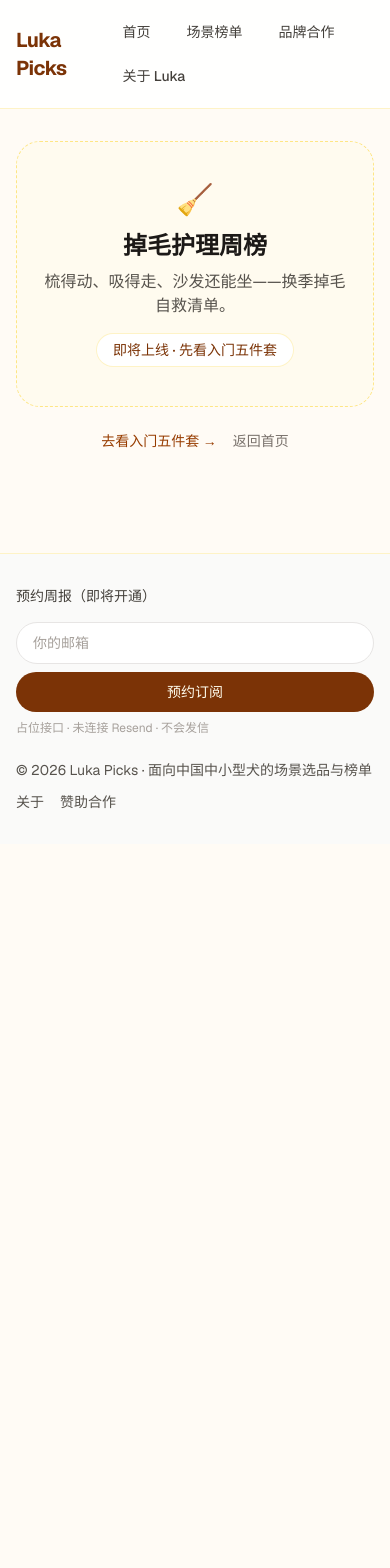
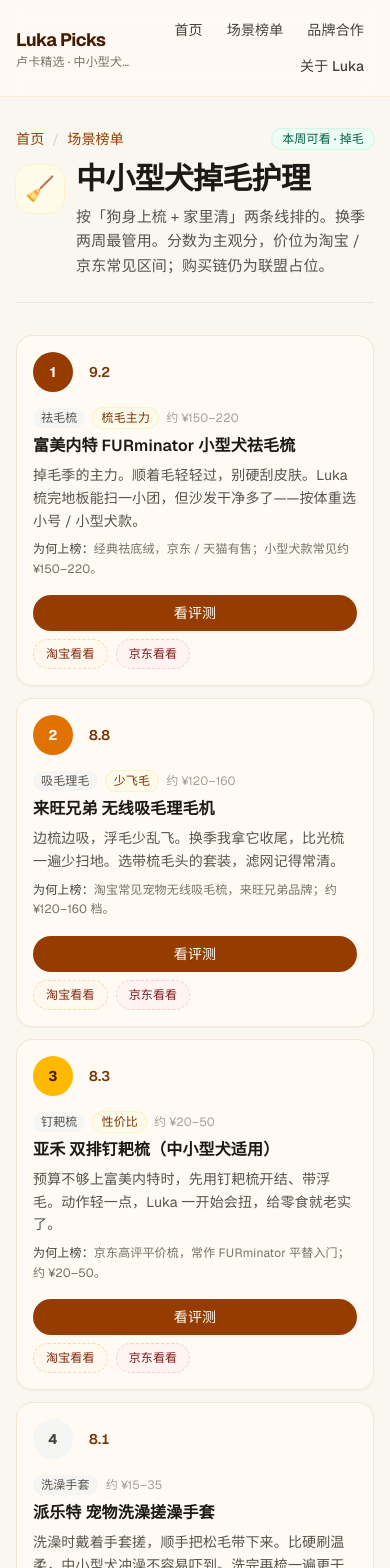
Before and after one commit to TTJJ0418/luka-picks, a Next.js app: page /rank/shedding-care in a window 390 px wide. Shown: the top 1568 px of the page. Before the commit the page ends 844 px from the top, so only its background shows below. Built offline with nearby package versions, Linux system fonts and the light colour scheme.

Commit message:
feat(week1-d6-7): polish UI, live shedding-care ranking, OPS handbook
Warmer cream palette, sticky header, mobile spacing. Make
/rank/shedding-care live with 5 real China products. Add OPS.md
for products, affiliates, Resend, deploy blockers, and guardrails.

```diff
--- a/src/app/globals.css
+++ b/src/app/globals.css
@@ -1,13 +1,25 @@
 @import "tailwindcss";
 
 :root {
-  --background: #fffbf5;
-  --foreground: #1c1917;
+  --background: #faf6f0;
+  --foreground: #292524;
+  --cream: #fffaf3;
+  --ink: #1c1917;
+  --muted: #78716c;
+  --accent: #9a3412;
+  --accent-soft: #fff7ed;
+  --line: #f5e6d3;
 }
 
 @theme inline {
   --color-background: var(--background);
   --color-foreground: var(--foreground);
+  --color-cream: var(--cream);
+  --color-ink: var(--ink);
+  --color-muted: var(--muted);
+  --color-accent: var(--accent);
+  --color-accent-soft: var(--accent-soft);
+  --color-line: var(--line);
   --font-sans: var(--font-geist-sans);
   --font-mono: var(--font-geist-mono);
 }
@@ -15,6 +27,13 @@
 body {
   background: var(--background);
   color: var(--foreground);
-  font-family: var(--font-geist-sans), "PingFang SC", "Microsoft YaHei",
-    system-ui, sans-serif;
+  font-family: var(--font-geist-sans), "PingFang SC", "Hiragino Sans GB",
+    "Microsoft YaHei", system-ui, sans-serif;
+  letter-spacing: 0.01em;
+  line-height: 1.7;
 }
+
+::selection {
+  background: #fed7aa;
+  color: #431407;
+}
--- a/src/app/layout.tsx
+++ b/src/app/layout.tsx
@@ -20,7 +20,7 @@
     template: "%s · Luka Picks",
   },
   description:
-    "面向中国中小型犬的场景选品与周榜：出行、掉毛护理、零食等。由狗狗 Luka 背书。",
+    "面向中国中小型犬的场景选品与周榜：入门五件套、掉毛护理、出行、零食等。由狗狗 Luka 背书。",
 };
 
 export default function RootLayout({
@@ -35,7 +35,7 @@
     >
       <body className="flex min-h-full flex-col bg-background text-foreground">
         <Header />
-        <main className="mx-auto w-full max-w-5xl flex-1 px-4 py-8">
+        <main className="mx-auto w-full max-w-5xl flex-1 px-4 py-8 sm:px-6 sm:py-10">
           {children}
         </main>
         <Footer />
--- a/src/app/page.tsx
+++ b/src/app/page.tsx
@@ -9,7 +9,7 @@
 
   return (
     <div className="space-y-12">
-      <section className="relative overflow-hidden rounded-3xl bg-[#fff7ed] px-6 py-10 shadow-sm ring-1 ring-amber-100/90 sm:px-10 sm:py-12">
+      <section className="relative overflow-hidden rounded-3xl bg-cream px-6 py-10 shadow-[0_1px_2px_rgba(28,25,23,0.04)] ring-1 ring-line sm:px-10 sm:py-12">
         <div
           className="pointer-events-none absolute -right-16 -top-16 h-56 w-56 rounded-full bg-amber-200/40 blur-2xl"
           aria-hidden
@@ -56,7 +56,7 @@
               先场景、再单品。点进去看排名与短评。
             </p>
           </div>
-          <p className="text-xs text-stone-400">入门榜已上真品牌 · 联盟链接待接</p>
+          <p className="text-xs text-stone-400">入门 + 掉毛已上线 · 联盟链接待接</p>
         </div>
         <ul className="grid gap-4 sm:grid-cols-3">
           {list.map((item) => (
@@ -67,7 +67,7 @@
         </ul>
       </section>
 
-      <section className="rounded-2xl border border-stone-200 bg-white px-5 py-6 sm:px-7">
+      <section className="rounded-2xl border border-line bg-cream px-5 py-6 sm:px-7">
         <h2 className="text-base font-semibold text-stone-900">怎么用这份榜</h2>
         <ol className="mt-3 grid gap-3 text-sm leading-relaxed text-stone-600 sm:grid-cols-3">
           <li className="rounded-xl bg-stone-50 px-4 py-3">
--- a/src/components/Footer.tsx
+++ b/src/components/Footer.tsx
@@ -3,16 +3,19 @@
 
 export function Footer() {
   return (
-    <footer className="mt-auto border-t border-amber-100 bg-stone-50">
-      <div className="mx-auto flex max-w-5xl flex-col gap-6 px-4 py-8">
+    <footer className="mt-auto border-t border-line bg-cream/80">
+      <div className="mx-auto flex max-w-5xl flex-col gap-8 px-4 py-10 sm:px-6">
         <NewsletterSignup variant="footer" />
-        <div className="flex flex-col gap-3 text-sm text-stone-600 sm:flex-row sm:items-center sm:justify-between">
+        <div className="flex flex-col gap-3 border-t border-line/70 pt-6 text-sm text-stone-600 sm:flex-row sm:items-center sm:justify-between">
           <p>© 2026 Luka Picks · 面向中国中小型犬的场景选品与榜单</p>
-          <div className="flex gap-4">
-            <Link href="/about" className="hover:text-amber-800">
+          <div className="flex flex-wrap gap-4">
+            <Link href="/rank/shedding-care" className="hover:text-amber-900">
+              掉毛护理
+            </Link>
+            <Link href="/about" className="hover:text-amber-900">
               关于
             </Link>
-            <Link href="/sponsor" className="hover:text-amber-800">
+            <Link href="/sponsor" className="hover:text-amber-900">
               赞助合作
             </Link>
           </div>
--- a/src/components/Header.tsx
+++ b/src/components/Header.tsx
@@ -9,22 +9,22 @@
 
 export function Header() {
   return (
-    <header className="border-b border-amber-100 bg-white/90 backdrop-blur">
-      <div className="mx-auto flex max-w-5xl items-center justify-between gap-4 px-4 py-4">
-        <Link href="/" className="group flex items-baseline gap-2">
-          <span className="text-xl font-bold tracking-tight text-amber-900 group-hover:text-amber-700">
+    <header className="sticky top-0 z-40 border-b border-line/80 bg-cream/90 backdrop-blur-md">
+      <div className="mx-auto flex max-w-5xl items-center justify-between gap-3 px-4 py-3.5 sm:px-6 sm:py-4">
+        <Link href="/" className="group min-w-0 shrink">
+          <span className="block text-lg font-bold tracking-tight text-amber-950 group-hover:text-amber-800 sm:text-xl">
             Luka Picks
           </span>
-          <span className="hidden text-sm text-stone-500 sm:inline">
+          <span className="block truncate text-xs text-stone-500 sm:text-sm">
             卢卡精选 · 中小型犬场景指南
           </span>
         </Link>
-        <nav className="flex flex-wrap items-center gap-3 text-sm font-medium text-stone-700">
+        <nav className="flex flex-wrap items-center justify-end gap-1 text-sm font-medium text-stone-700 sm:gap-1.5">
           {nav.map((item) => (
             <Link
               key={item.href}
               href={item.href}
-              className="rounded-full px-3 py-1.5 transition hover:bg-amber-50 hover:text-amber-900"
+              className="rounded-full px-2.5 py-1.5 transition hover:bg-amber-50 hover:text-amber-950 sm:px-3"
             >
               {item.label}
             </Link>
--- a/src/components/NewsletterSignup.tsx
+++ b/src/components/NewsletterSignup.tsx
@@ -44,7 +44,7 @@
       className={
         compact
           ? "w-full max-w-md"
-          : "rounded-3xl border border-amber-100 bg-gradient-to-br from-amber-50 via-orange-50/40 to-white px-6 py-8 shadow-sm sm:px-8"
+          : "rounded-3xl border border-line bg-gradient-to-br from-amber-50/90 via-orange-50/30 to-cream px-6 py-8 shadow-[0_1px_2px_rgba(28,25,23,0.04)] sm:px-8"
       }
     >
       {!compact ? (
--- a/src/components/ProductRankRow.tsx
+++ b/src/components/ProductRankRow.tsx
@@ -10,7 +10,7 @@
   rank: number;
 }) {
   return (
-    <li className="flex flex-col gap-4 rounded-2xl border border-stone-200 bg-white p-4 shadow-sm sm:flex-row sm:items-stretch sm:gap-5 sm:p-5">
+    <li className="flex flex-col gap-4 rounded-2xl border border-line bg-cream p-4 shadow-[0_1px_2px_rgba(28,25,23,0.04)] sm:flex-row sm:items-stretch sm:gap-5 sm:p-5">
       <div className="flex items-center gap-4 sm:w-[4.5rem] sm:shrink-0 sm:flex-col sm:justify-center sm:gap-1">
         <span
           className={`flex h-10 w-10 items-center justify-center rounded-full text-sm font-bold ${
--- a/src/data/rankings.ts
+++ b/src/data/rankings.ts
@@ -131,23 +131,99 @@
     ],
   },
   {
+    slug: "shedding-care",
+    title: "中小型犬掉毛护理",
+    shortTitle: "掉毛护理",
+    emoji: "🧹",
+    blurb: "梳得动、吸得走、沙发还能坐——换季掉毛自救清单。",
+    intro:
+      "按「狗身上梳 + 家里清」两条线排的。换季两周最管用。分数为主观分，价位为淘宝 / 京东常见区间；购买链仍为联盟占位。",
+    updatedLabel: "本周可看 · 掉毛",
+    live: true,
+    products: [
+      {
+        id: "d1",
+        category: "祛毛梳",
+        name: "富美内特 FURminator 小型犬祛毛梳",
+        blurb:
+          "掉毛季的主力。顺着毛轻轻过，别硬刮皮肤。Luka 梳完地板能扫一小团，但沙发干净多了——按体重选小号 / 小型犬款。",
+        whyRanked:
+          "经典祛底绒，京东 / 天猫有售；小型犬款常见约 ¥150–220。",
+        score: 9.2,
+        priceRange: "约 ¥150–220",
+        reviewSlug: "furminator-small",
+        taobaoUrl: placeholderTaobao("d1-furminator"),
+        jdUrl: placeholderJd("d1-furminator"),
+        badge: "梳毛主力",
+      },
+      {
+        id: "d2",
+        category: "吸毛理毛",
+        name: "来旺兄弟 无线吸毛理毛机",
+        blurb:
+          "边梳边吸，浮毛少乱飞。换季我拿它收尾，比光梳一遍少扫地。选带梳毛头的套装，滤网记得常清。",
+        whyRanked:
+          "淘宝常见宠物无线吸毛梳，来旺兄弟品牌；约 ¥120–160 档。",
+        score: 8.8,
+        priceRange: "约 ¥120–160",
+        reviewSlug: "lw-bros-vacuum-comb",
+        taobaoUrl: placeholderTaobao("d2-lw-bros"),
+        jdUrl: placeholderJd("d2-lw-bros"),
+        badge: "少飞毛",
+      },
+      {
+        id: "d3",
+        category: "钉耙梳",
+        name: "亚禾 双排钉耙梳（中小型犬适用）",
+        blurb:
+          "预算不够上富美内特时，先用钉耙梳开结、带浮毛。动作轻一点，Luka 一开始会扭，给零食就老实了。",
+        whyRanked:
+          "京东高评平价梳，常作 FURminator 平替入门；约 ¥20–50。",
+        score: 8.3,
+        priceRange: "约 ¥20–50",
+        reviewSlug: "yahe-rake-comb",
+        taobaoUrl: placeholderTaobao("d3-yahe"),
+        jdUrl: placeholderJd("d3-yahe"),
+        badge: "性价比",
+      },
+      {
+        id: "d4",
+        category: "洗澡手套",
+        name: "派乐特 宠物洗澡搓澡手套",
+        blurb:
+          "洗澡时戴着手套搓，顺手把松毛带下来。比硬刷温柔，中小型犬冲澡不容易吓到。洗完再梳一遍更干净。",
+        whyRanked:
+          "京东洗澡手套常客品牌派乐特；约 ¥15–35。",
+        score: 8.1,
+        priceRange: "约 ¥15–35",
+        reviewSlug: "pailote-bath-glove",
+        taobaoUrl: placeholderTaobao("d4-pailote"),
+        jdUrl: placeholderJd("d4-pailote"),
+      },
+      {
+        id: "d5",
+        category: "家居除毛",
+        name: "欢宠网 宠物毛发清理刮毛刷 / 粘毛器",
+        blurb:
+          "狗梳完，沙发和床还得清。刮毛刷 + 粘毛滚筒轮着用，出门前衣服滚一下，同事不会先看见狗毛。",
+        whyRanked:
+          "欢宠网等宠物清洁刷在淘宝 / 京东常见；约 ¥15–50。",
+        score: 8.4,
+        priceRange: "约 ¥15–50",
+        reviewSlug: "hipidog-lint-brush",
+        taobaoUrl: placeholderTaobao("d5-hipidog"),
+        jdUrl: placeholderJd("d5-hipidog"),
+        badge: "沙发救星",
+      },
+    ],
+  },
+  {
     slug: "travel",
     title: "中小型犬出行必备",
     shortTitle: "出行必备",
     emoji: "🎒",
     blurb: "出门遛一遛、短途自驾、宠物友好咖啡馆——清单下一轮补真货。",
     intro: "场景榜筹备中；先看「入门五件套」里的胸背带等刚需。",
-    updatedLabel: "即将上线",
-    live: false,
-    products: [],
-  },
-  {
-    slug: "shedding-care",
-    title: "掉毛护理周榜",
-    shortTitle: "掉毛护理",
-    emoji: "🧹",
-    blurb: "梳得动、吸得走、沙发还能坐——换季掉毛自救清单。",
-    intro: "榜单筹备中；入门五件套里已有 FURminator 梳毛位。",
     updatedLabel: "即将上线",
     live: false,
     products: [],
```
Also changed, not shown: src/components/RankingCard.tsx (+4 -4 lines), 2 other files (tests, documents, lock files or other folders).
